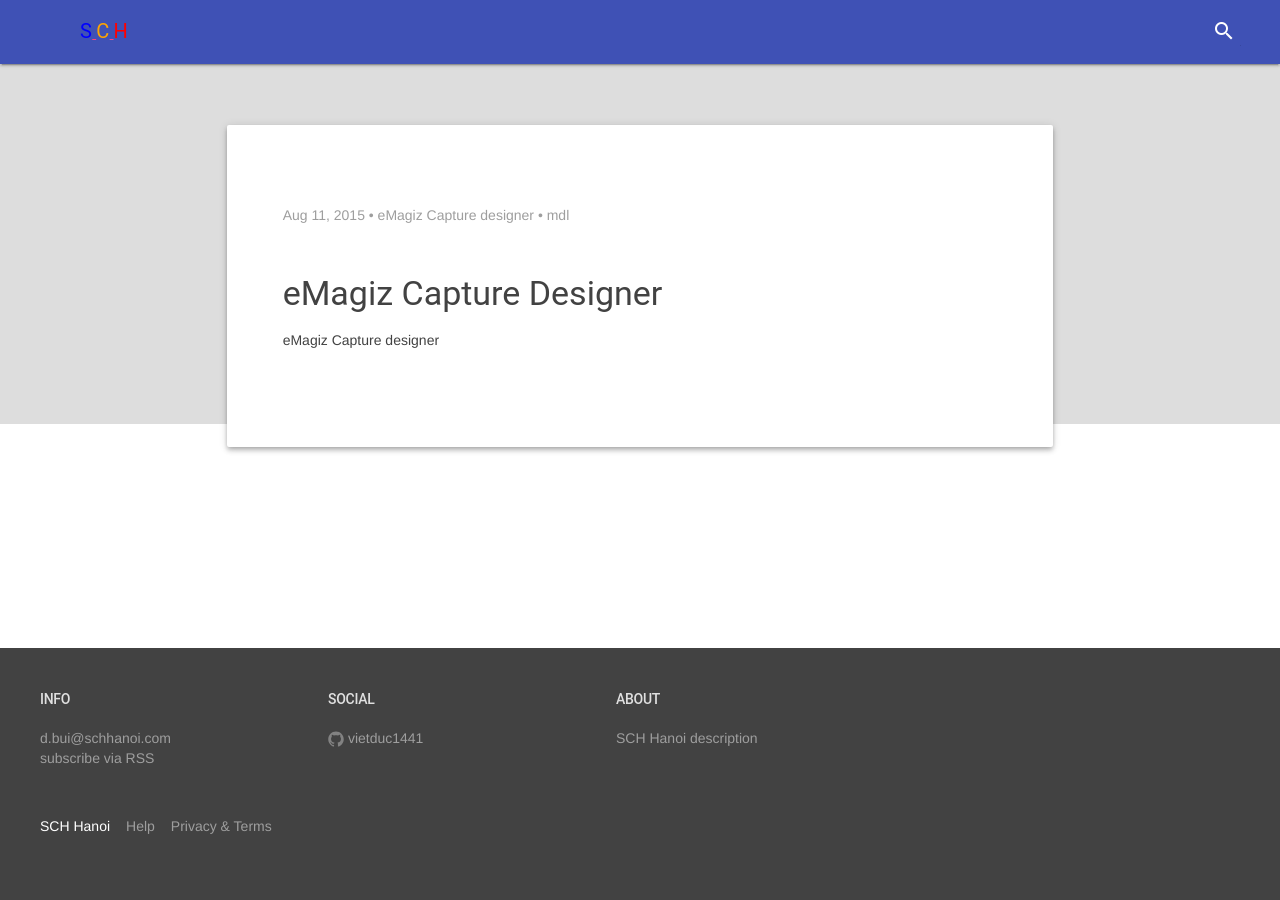
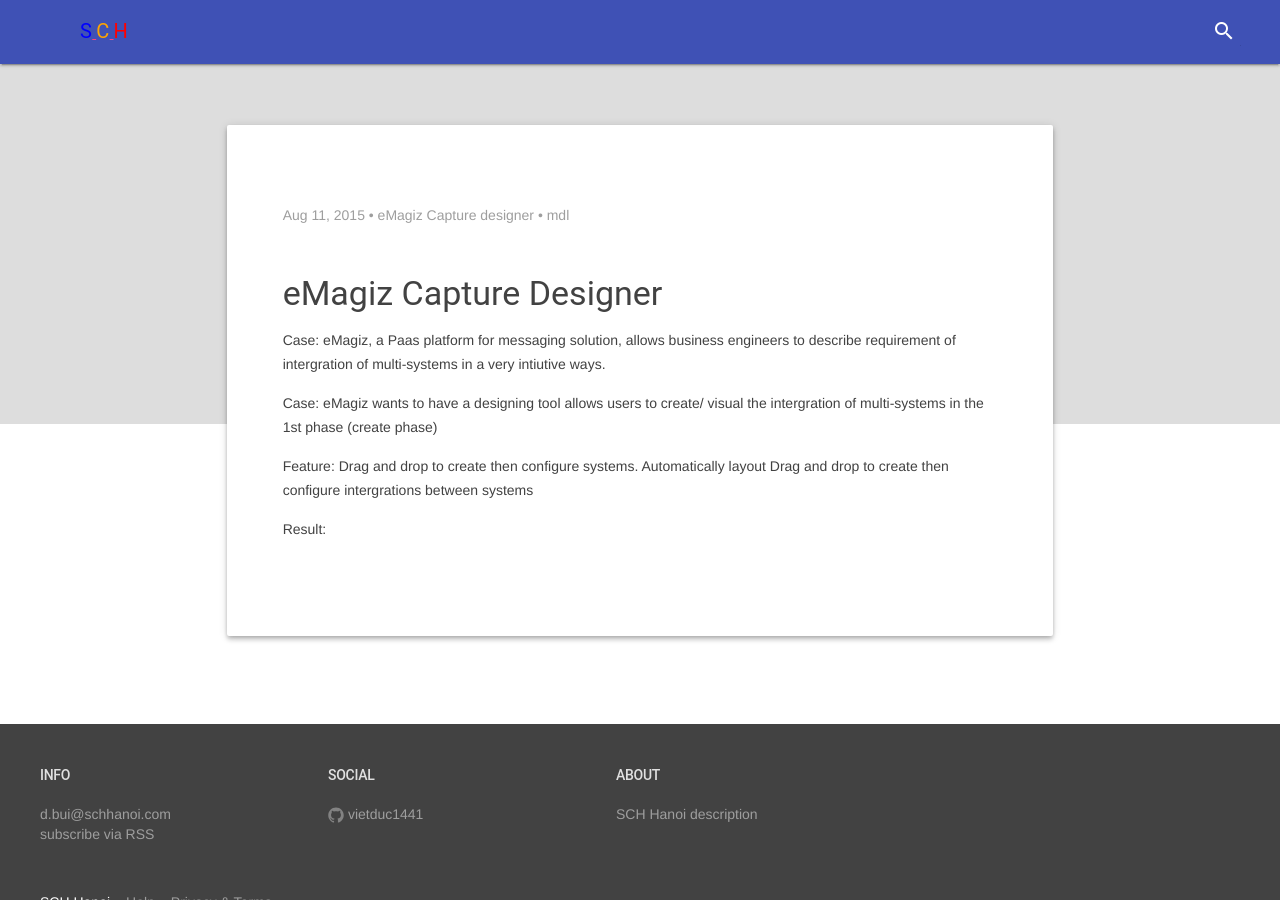
Before and after one commit to vietduc1441/vietduc1441.github.io, a Jekyll site: the page built from _posts/2015-08-11-emagiz-capture-designer.markdown, in a window 1280 px wide. Built offline with Jekyll 4.4.1, drawn with Linux system fonts in a browser that asks for light colours; nearby versions of some CDN libraries.

Commit message:
Update 2015-08-11-emagiz-capture-designer.markdown

```diff
--- a/_posts/2015-08-11-emagiz-capture-designer.markdown
+++ b/_posts/2015-08-11-emagiz-capture-designer.markdown
@@ -7,4 +7,13 @@
 image: https://40.media.tumblr.com/efb92b8cbb6741ffa5ce92e885ce6a83/tumblr_inline_nr5dqmvXlY1sif8wc_540.png
 ---
 
-eMagiz Capture designer
+Case: eMagiz, a Paas platform for messaging solution, allows business engineers to describe requirement of intergration of multi-systems in a very intiutive ways.
+
+Case: eMagiz wants to have a designing tool allows users to create/ visual the intergration of multi-systems in the 1st phase (create phase)
+
+Feature:
+Drag and drop to create then configure systems.
+Automatically layout
+Drag and drop to create then configure intergrations between systems
+
+Result:
```
